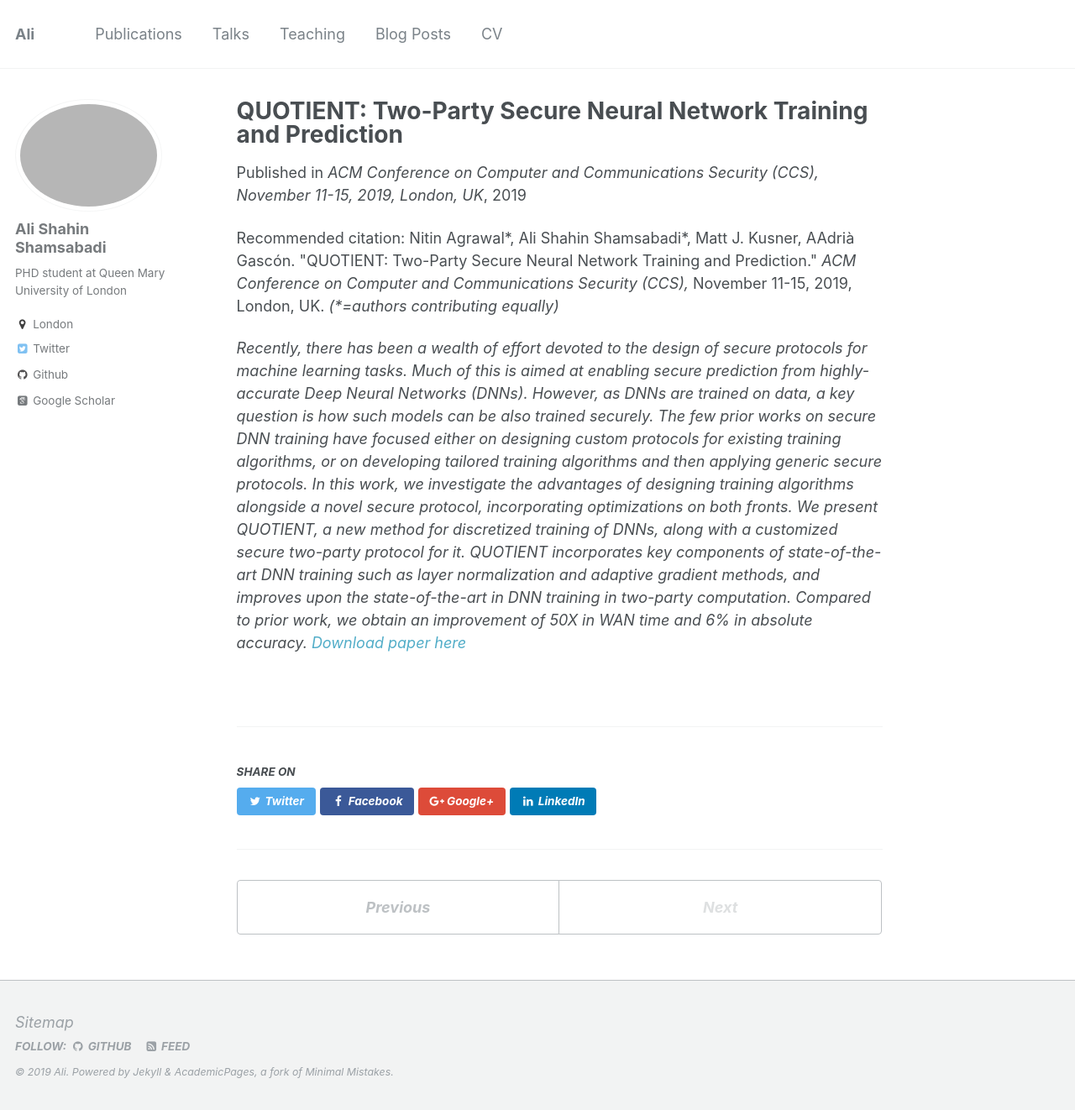
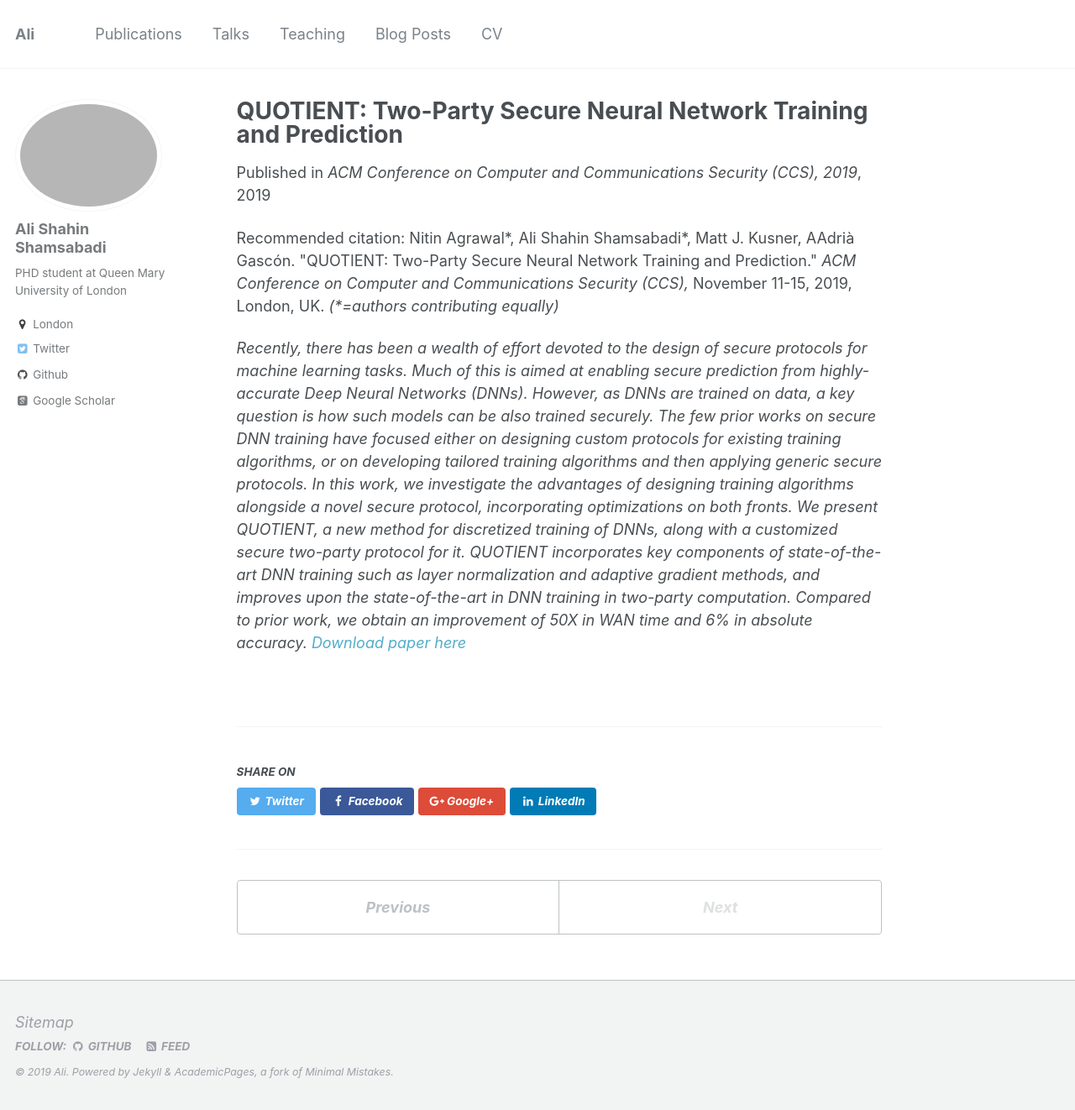
Before and after one commit to AliShahin/AliShahin.github.io, a Jekyll site: the page built from _publications/2019_07_08_QUTIENT.md, in a window 1280 px wide and 1322 px high. Shown: the whole window at 84% size. Built offline with Jekyll 4.4.1, drawn with Linux system fonts in a browser that asks for light colours; some web fonts are replaced.

Commit message:
Update 2019_07_08_QUTIENT.md

```diff
--- a/_publications/2019_07_08_QUTIENT.md
+++ b/_publications/2019_07_08_QUTIENT.md
@@ -4,7 +4,7 @@ collection: publications
 permalink: /publication/2019_07_08_QUTIENT
 excerpt: 'Recently, there has been a wealth of effort devoted to the design of secure protocols for machine learning tasks. Much of this is aimed at enabling secure prediction from highly-accurate Deep Neural Networks (DNNs). However, as DNNs are trained on data, a key question is how such models can be also trained securely. The few prior works on secure DNN training have focused either on designing custom protocols for existing training algorithms, or on developing tailored training algorithms and then applying generic secure protocols. In this work, we investigate the advantages of designing training algorithms alongside a novel secure protocol, incorporating optimizations on both fronts. We present QUOTIENT, a new method for discretized training of DNNs, along with a customized secure two-party protocol for it. QUOTIENT incorporates key components of state-of-the-art DNN training such as layer normalization and adaptive gradient methods, and improves upon the state-of-the-art in DNN training in two-party computation. Compared to prior work, we obtain an improvement of 50X in WAN time and 6% in absolute accuracy.'
 date: 2019-07-08
-venue: 'ACM Conference on Computer and Communications Security (CCS), November 11-15, 2019, London, UK'
+venue: 'ACM Conference on Computer and Communications Security (CCS), 2019'
 citation: 'Nitin Agrawal*, Ali Shahin Shamsabadi*, Matt J. Kusner, AAdrià Gascón. &quot;QUOTIENT: Two-Party Secure Neural Network Training and Prediction.&quot; <i> ACM Conference on Computer and Communications Security (CCS), </i> November 11-15, 2019, London, UK. <i> (*=authors contributing equally)'
 ---
 Recently, there has been a wealth of effort devoted to the design of secure protocols for machine learning tasks. Much of this is aimed at enabling secure prediction from highly-accurate Deep Neural Networks (DNNs). However, as DNNs are trained on data, a key question is how such models can be also trained securely. The few prior works on secure DNN training have focused either on designing custom protocols for existing training algorithms, or on developing tailored training algorithms and then applying generic secure protocols. In this work, we investigate the advantages of designing training algorithms alongside a novel secure protocol, incorporating optimizations on both fronts. We present QUOTIENT, a new method for discretized training of DNNs, along with a customized secure two-party protocol for it. QUOTIENT incorporates key components of state-of-the-art DNN training such as layer normalization and adaptive gradient methods, and improves upon the state-of-the-art in DNN training in two-party computation. Compared to prior work, we obtain an improvement of 50X in WAN time and 6% in absolute accuracy.
```
